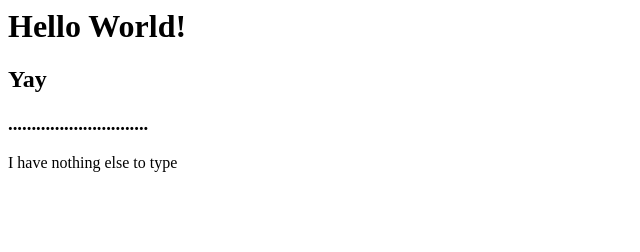
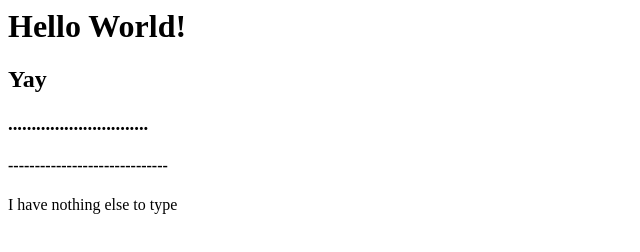
Before and after one commit to ZaraRashid/website-, a plain HTML site: page index.html in a window 1280 px wide. Shown: the whole page, without its empty margins (0-640 px from the left). Drawn offline with Linux system fonts and the light colour scheme.

Commit message:
Update index.html

```diff
--- a/index.html
+++ b/index.html
@@ -12,6 +12,10 @@
     ..............................
   </h3>
 
+  <h4>
+    ------------------------------
+  </h4>
+
   <p1>
     I have nothing else to type
   </p1>
```
